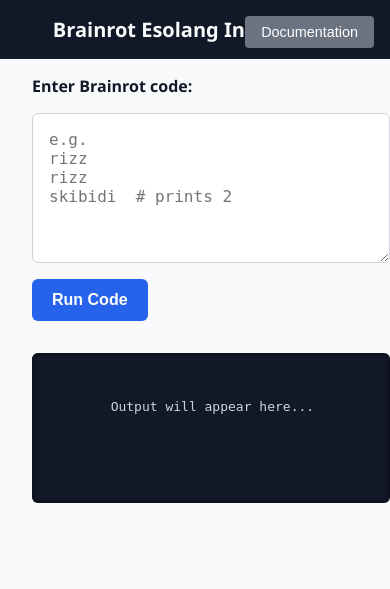
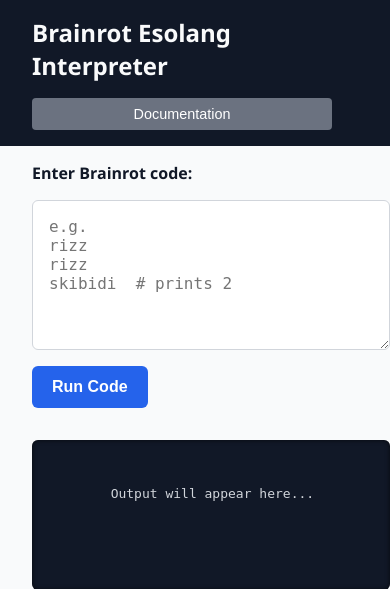
Before and after one commit to ao1codes/brainrot_escolang, a Flask app: page / in a window 390 px wide. Shown: the top 589 px of the page. Run offline with Flask 3, Linux system fonts and the light colour scheme.

Commit message:
QOL Fixes

```diff
--- a/server.py
+++ b/server.py
@@ -9,11 +9,14 @@ app = Flask(__name__)
 def index():
     output = ""
     code = ""
+
     if request.method == "POST":
-        code = request.form["code"]
+        code = request.form.get("code", "")  # Safer than request.form["code"]
         temp_filename = f"temp_{uuid.uuid4().hex}.brainrot"
+
         with open(temp_filename, "w") as f:
             f.write(code)
+
         try:
             output = subprocess.check_output(
                 ["python", "main.py", temp_filename],
@@ -26,7 +29,8 @@ def index():
             output = "❌ Execution timed out."
         finally:
             os.remove(temp_filename)
-    return render_template("index.html", output=output, code=code)
+
+    return render_template("index.html", code=code, output=output)
 
 if __name__ == "__main__":
     # Run Flask server on port 8084
--- a/templates/index.html
+++ b/templates/index.html
@@ -14,22 +14,23 @@
       display: flex; flex-direction: column; min-height: 100vh;
     }
     header {
-      position: relative;
       background: #111827;
       color: #f9fafb;
-      text-align: center;
       padding: 1rem 2rem;
     }
-    header h1 {
+    .header-content {
+      display: flex;
+      justify-content: space-between;
+      align-items: center;
+      flex-wrap: wrap;
+      gap: 1rem;
+    }
+    .header-content h1 {
       margin: 0;
       font-size: 1.5rem;
       font-weight: 700;
     }
     .docs-btn {
-      position: absolute;
-      top: 50%;
-      right: 1.5rem;
-      transform: translateY(-50%);
       background: #6b7280;
       color: #fff;
       border: none;
@@ -106,17 +107,32 @@
     }
 
     @media (max-width: 600px) {
-      header h1 { font-size: 1.25rem; }
-      .docs-btn { top: 1rem; right: 1rem; transform: none; }
-      textarea { min-height: 150px; }
-      main { margin: 1rem; }
+      .header-content {
+        flex-direction: column;
+        align-items: flex-start;
+      }
+      .docs-btn {
+        width: 100%;
+        max-width: 300px;
+      }
+      header h1 {
+        font-size: 1.25rem;
+      }
+      textarea {
+        min-height: 150px;
+      }
+      main {
+        margin: 1rem;
+      }
     }
   </style>
 </head>
 <body>
   <header>
-    <h1>Brainrot Esolang Interpreter</h1>
-    <button class="docs-btn" onclick="showDocs()">Documentation</button>
+    <div class="header-content">
+      <h1>Brainrot Esolang Interpreter</h1>
+      <button class="docs-btn" onclick="showDocs()">Documentation</button>
+    </div>
   </header>
 
   <main>
```
Also changed, not shown: other parts of templates/index.html (+27 -27 lines).
